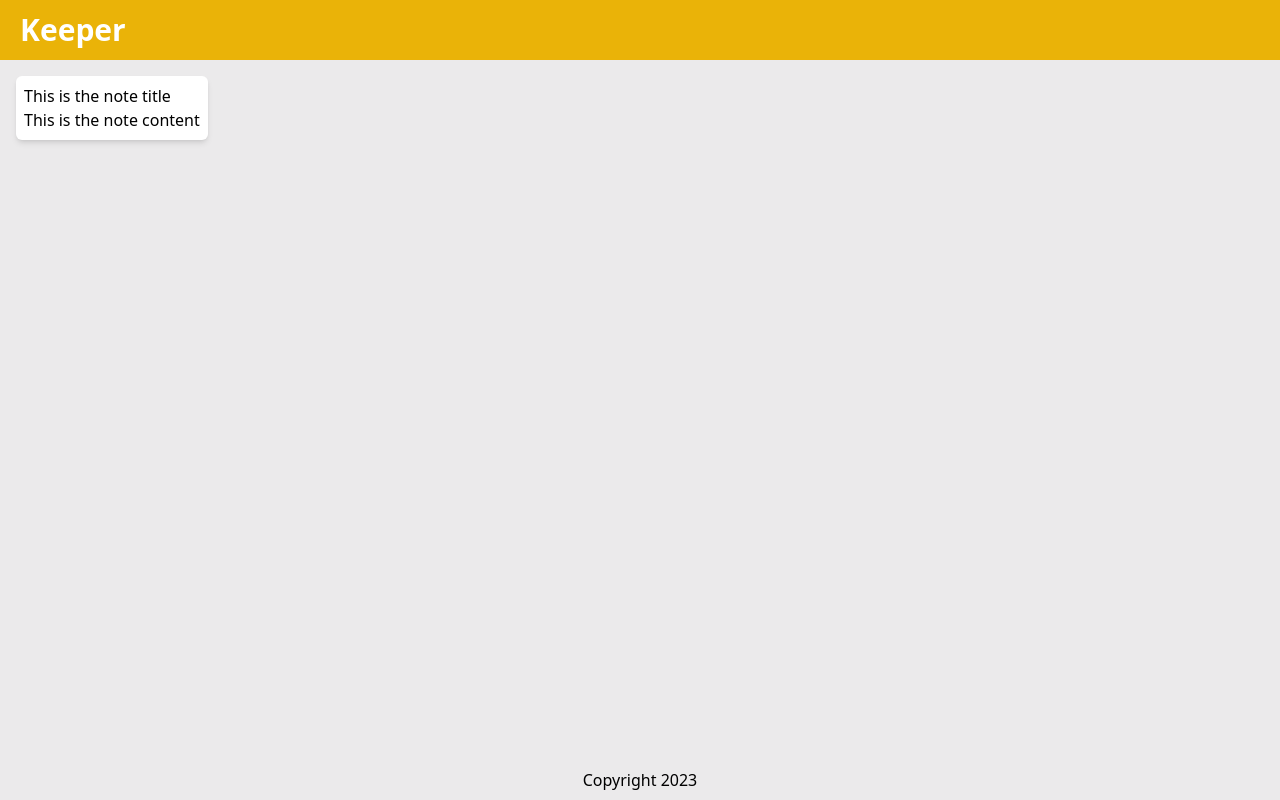
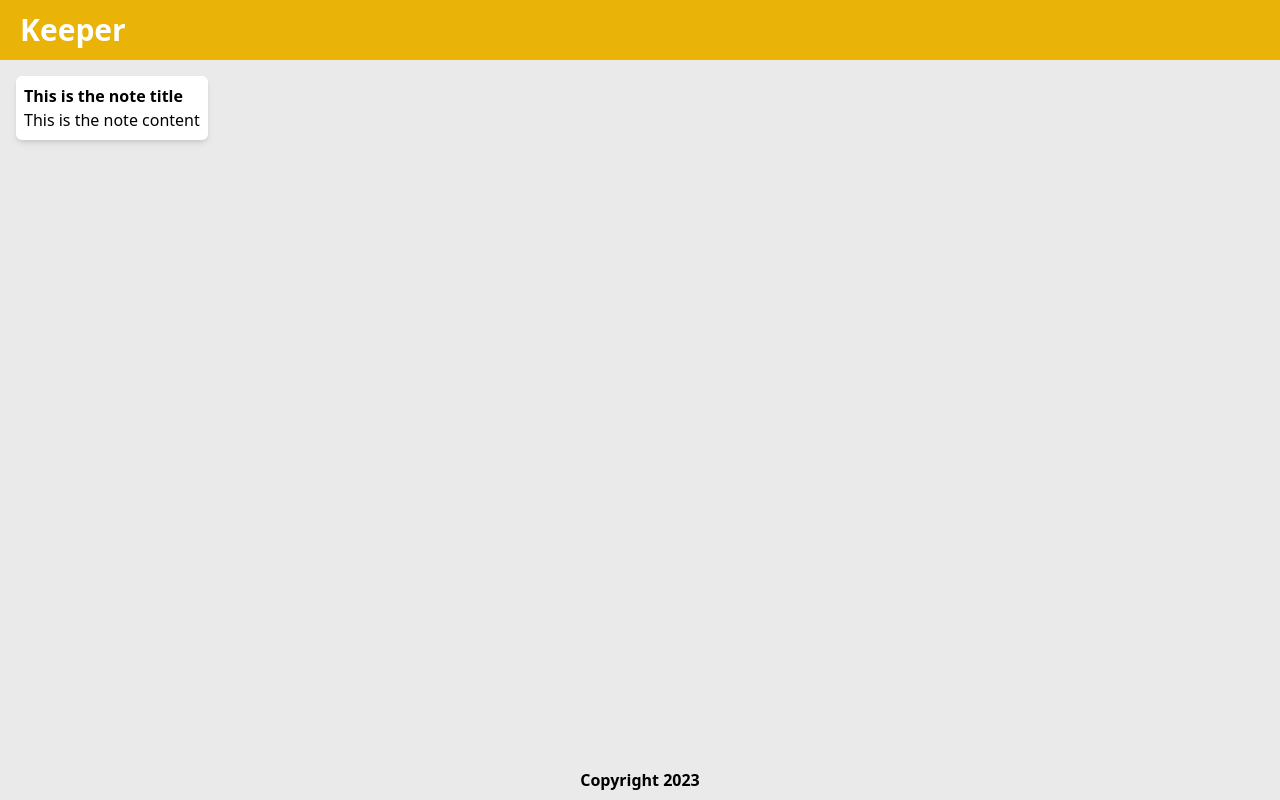
Before and after one commit to Jeffranjan/React-By-Angela, a React (Vite) app: page / in a window 1280 px wide. Built offline with nearby package versions, Linux system fonts and the light colour scheme.

Commit message:
Footer Updated

```diff
--- a/src/App.jsx
+++ b/src/App.jsx
@@ -1,6 +1,7 @@
 import "./App.css";
 import Footer from "./footer.jsx";
 import Notes from "./Notes.jsx";
+import Card from "./Cards.jsx";
 
 function App() {
   return (
@@ -13,6 +14,9 @@ function App() {
           <Notes />
         </div>
         <div>
+          <Card />
+        </div>
+        <div>
           <Footer />
         </div>
       </div>
--- /dev/null
+++ b/src/Cards.jsx
@@ -0,0 +1,15 @@
+import React from "react";
+
+<card name="Ranjan" age="21" Email="r@r.com" />;
+
+function Card(props) {
+  return (
+    <div>
+      <h1>
+        {props.name} {props.age} {props.Email}
+      </h1>
+    </div>
+  );
+}
+
+export default Card;
--- a/src/Notes.jsx
+++ b/src/Notes.jsx
@@ -3,8 +3,8 @@ import React from "react";
 const Notes = () => {
   return (
     <div className="inline-block bg-white p-2 ml-4 my-4 rounded-md shadow-md">
-      <h2 className="semibold">This is the note title</h2>
-      <h2>This is the note content</h2>
+      <h1 className="font-semibold">This is the note title</h1>
+      <h1>This is the note content</h1>
     </div>
   );
 };
--- a/src/footer.jsx
+++ b/src/footer.jsx
@@ -5,7 +5,7 @@ const currentYear = new Date().getFullYear();
 const Footer = () => {
   return (
     <div>
-      <p className="text-center fixed bottom-2 w-full">
+      <p className="text-center fixed bottom-2 w-full font-semibold">
         Copyright {currentYear}
       </p>
     </div>
```
